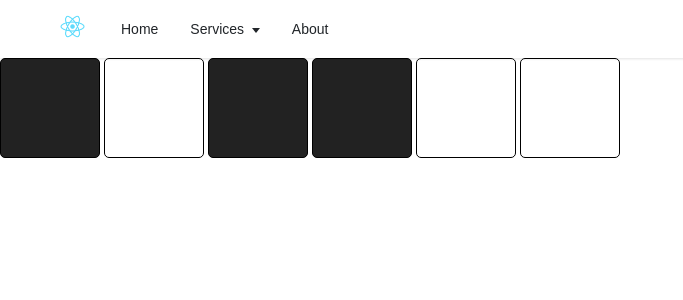
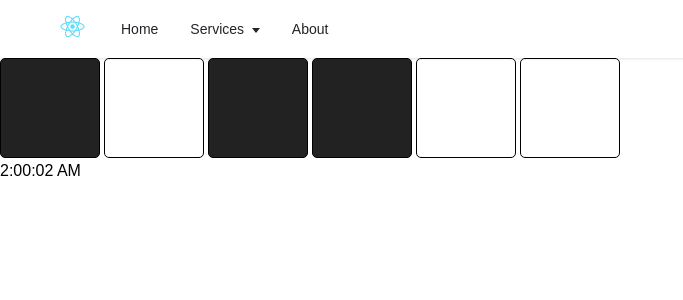
Before and after one commit to DerenB/react-snippets, a React (Create React App) app: page / in a window 1280 px wide. Shown: the top 300 px of the page, without its empty margins (0-683 px from the left). Built offline with nearby package versions, Linux system fonts and the light colour scheme.

Commit message:
Clock Component

```diff
--- a/src/App.js
+++ b/src/App.js
@@ -1,12 +1,14 @@
 import React from "react";
 import Header from "./navbar/Header";
 import Squares from "./ComponentLibrary/BoxesChallenge/BoxChallengeMain";
+import ClockMain from "./ComponentLibrary/Clock/ClockMain";
 
 const App = () => {
     return (
         <>
             <Header />
             <Squares darkMode={false} />
+            <ClockMain isPrecise={false} />
         </>
     )
 }
--- /dev/null
+++ b/src/ComponentLibrary/Clock/ClockMain.js
@@ -0,0 +1,57 @@
+import React from "react";
+
+/*
+ - Challenge that makes use of States
+ - Creates a clock component
+
+ - Call with <Name isPrecise={boolean} />
+*/
+
+export default class ClockMain extends React.Component {
+    constructor(props) {
+        super(props);
+        this.state = {
+            date: new Date()
+        };
+    }
+
+    render() {
+        return (
+          <div>
+            {this.props.isPrecise
+              ? this.state.date.toISOString()
+              : this.state.date.toLocaleTimeString()}
+          </div>
+        );
+      }
+
+    componentDidMount() {
+        const oneSecond = 1000;
+        this.startInterval();
+    }
+
+    componentWillUnmount() {
+        clearInterval(this.intervalID);
+    }
+
+    componentDidUpdate(prevProps) {
+        if(this.props.isPrecise === prevProps.isPrecise) {
+            return;
+        }
+        clearInterval(this.intervalID);
+        this.startInterval();
+    }
+
+    startInterval() {
+        let delay;
+        if(this.props.isPrecise) {
+            delay = 100;
+        } else {
+            delay = 1000;
+        }
+
+        this.intervalID = setInterval(() => {
+            this.setState({ date: new Date() });
+        }, delay);
+    }
+}
```
